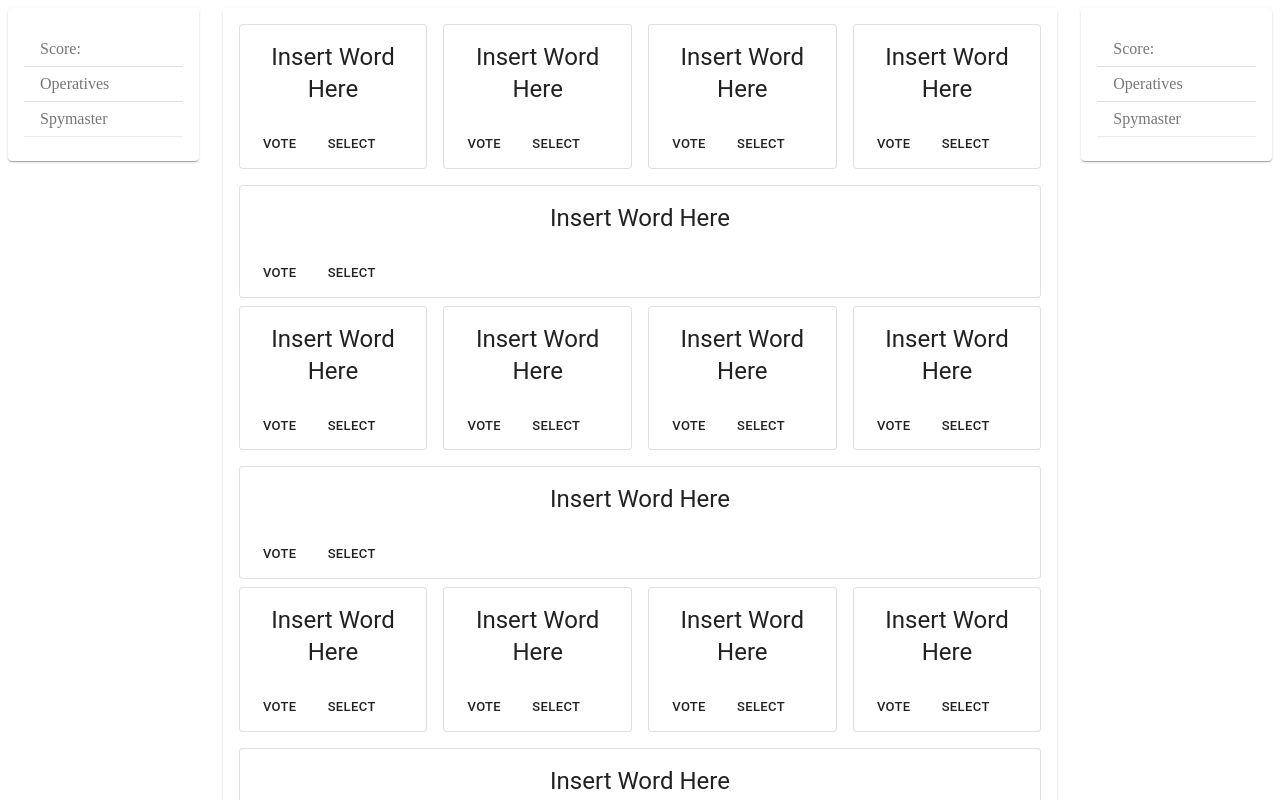
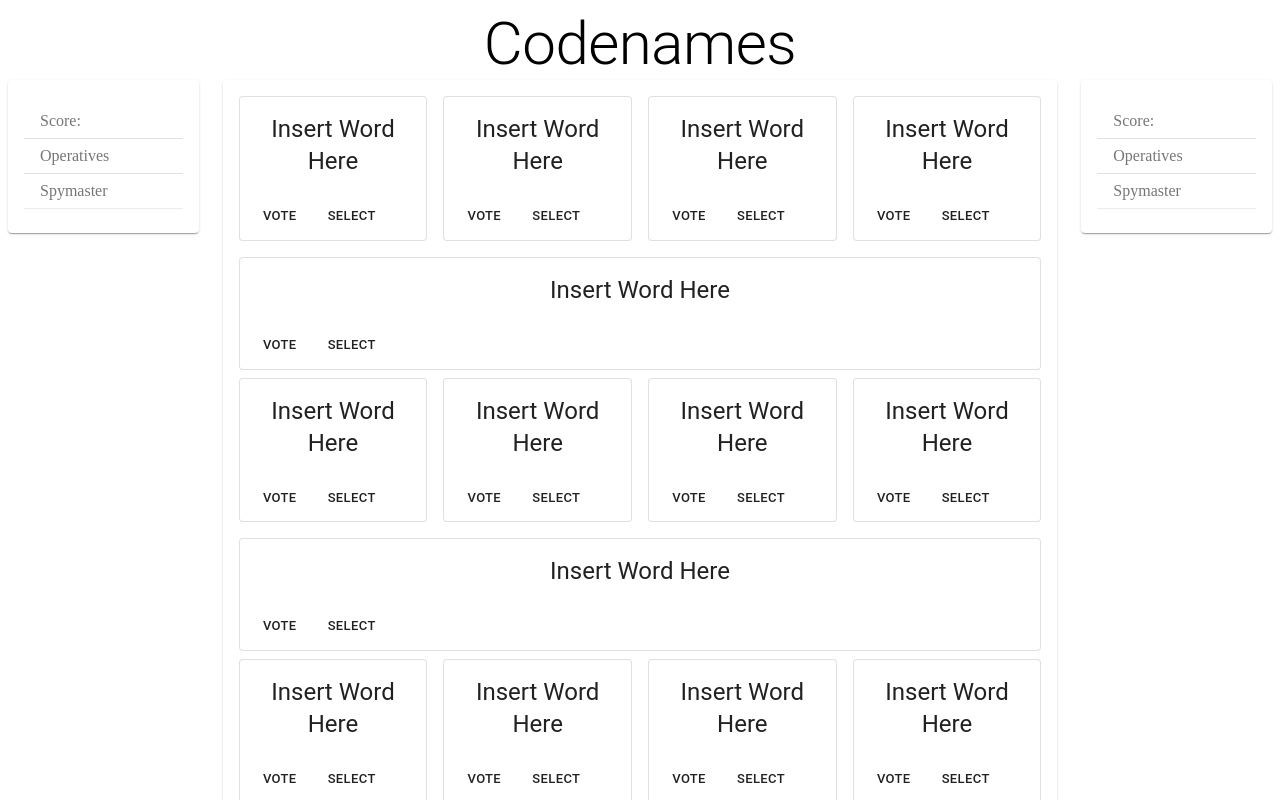
Before and after one commit to Steven-Nguyen-T/Recoil-Codenames, a React (Create React App) app: page / in a window 1280 px wide. Shown: the top 800 px of the page. Built offline with nearby package versions, Linux system fonts and the light colour scheme.

Commit message:
game setup

```diff
--- a/src/App.js
+++ b/src/App.js
@@ -5,6 +5,7 @@
 import { makeStyles } from "@material-ui/core/styles";
 import Paper from "@material-ui/core/Paper";
 import Grid from "@material-ui/core/Grid";
+import Typography from "@material-ui/core/Typography";
 
 const useStyles = makeStyles((theme) => ({
   root: {
@@ -21,6 +22,9 @@
   const classes = useStyles();
   return (
     <div className={classes.root}>
+      <Typography variant="h2" align="center">
+        Codenames
+      </Typography>
       <Grid container spacing={3}>
         <Grid item xs={2}>
           <Paper className={classes.paper}>
```
